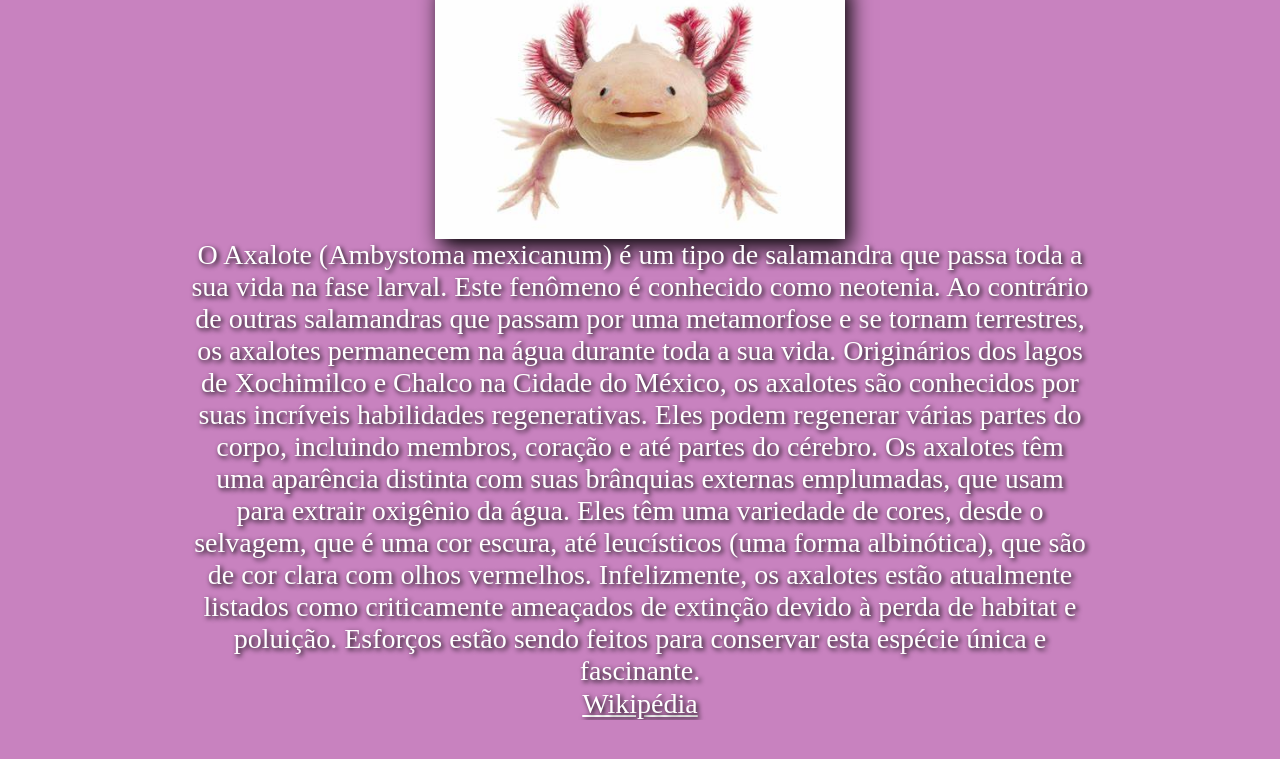
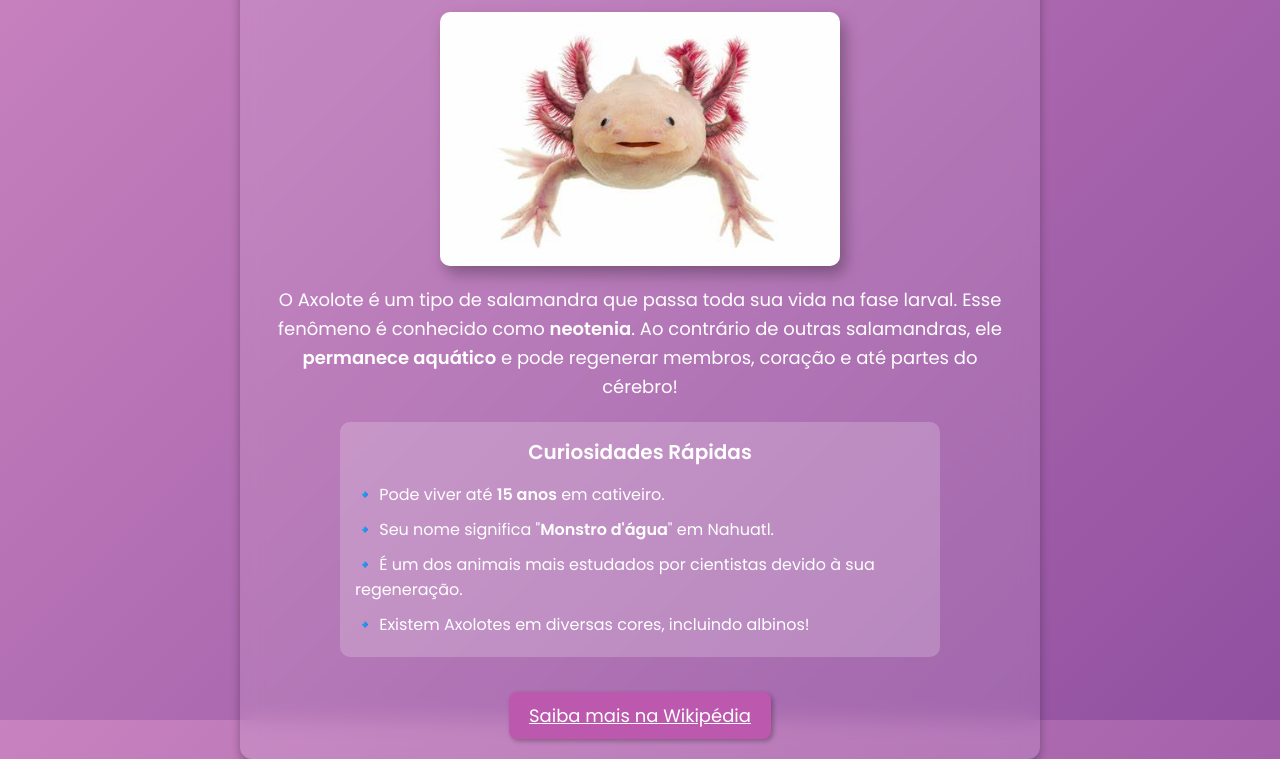
Before and after one commit to nathanaelreis/Axalote, a plain HTML site: page index.html in a window 1280 px wide. Shown: the part 80-839 px from the top of the page. Before the commit the page ends 800 px from the top, so only its background shows below. Drawn offline with Linux system fonts and the light colour scheme.

Commit message:
ATUALIZAÇÃO TOTAL
ESTILO, FONTES E ADIÇÃO DE INFORMAÇÕES EXTRAS.

```diff
--- a/index.html
+++ b/index.html
@@ -1,20 +1,31 @@
 <!DOCTYPE html>
-<html lang="en">
+<html lang="pt">
 <head>
     <meta charset="UTF-8">
     <meta name="viewport" content="width=device-width, initial-scale=1.0">
+    <title>Axalote - A Salamandra Fascinante</title>
     <link rel="stylesheet" href="./style/style.css">
-    <title>Axalote</title>
+    <link href="https://fonts.googleapis.com/css2?family=Poppins:wght@300;400;600&display=swap" rel="stylesheet">
 </head>
 <body>
     <section class="main">
-        <h1 >Ambystoma mexicanum</h1>
-        <img src="./img/axalote.jpeg" alt="Axalot imagem" id="img">
-        <p>O Axalote (Ambystoma mexicanum) é um tipo de salamandra que passa toda a sua vida na fase larval. Este fenômeno é conhecido como neotenia. Ao contrário de outras salamandras que passam por uma metamorfose e se tornam terrestres, os axalotes permanecem na água durante toda a sua vida.
-            Originários dos lagos de Xochimilco e Chalco na Cidade do México, os axalotes são conhecidos por suas incríveis habilidades regenerativas. Eles podem regenerar várias partes do corpo, incluindo membros, coração e até partes do cérebro.
-            Os axalotes têm uma aparência distinta com suas brânquias externas emplumadas, que usam para extrair oxigênio da água. Eles têm uma variedade de cores, desde o selvagem, que é uma cor escura, até leucísticos (uma forma albinótica), que são de cor clara com olhos vermelhos.
-            Infelizmente, os axalotes estão atualmente listados como criticamente ameaçados de extinção devido à perda de habitat e poluição. Esforços estão sendo feitos para conservar esta espécie única e fascinante.</p>
-        <a href="https://pt.wikipedia.org/wiki/Ambystoma_mexicanum" target="_blank">Wikipédia</a>
+        <h1>Axolote (Ambystoma mexicanum)</h1>
+        <h2>A salamandra que nunca cresce</h2>
+        <img src="./img/axalote.jpeg" alt="Imagem de um Axalote" id="img">
+
+        <p>O Axolote é um tipo de salamandra que passa toda sua vida na fase larval. Esse fenômeno é conhecido como <b>neotenia</b>. Ao contrário de outras salamandras, ele <b>permanece aquático</b> e pode regenerar membros, coração e até partes do cérebro!</p>
+
+        <div class="info-box">
+            <h3>Curiosidades Rápidas</h3>
+            <ul>
+                <li>🔹 Pode viver até <b>15 anos</b> em cativeiro.</li>
+                <li>🔹 Seu nome significa "<b>Monstro d'água</b>" em Nahuatl.</li>
+                <li>🔹 É um dos animais mais estudados por cientistas devido à sua regeneração.</li>
+                <li>🔹 Existem Axolotes em diversas cores, incluindo albinos!</li>
+            </ul>
+        </div>
+
+        <a href="https://pt.wikipedia.org/wiki/Ambystoma_mexicanum" target="_blank" class="btn">Saiba mais na Wikipédia</a>
     </section>
 </body>
 </html>
--- a/style/style.css
+++ b/style/style.css
@@ -1,45 +1,108 @@
-*{
+/* Reset */
+* {
     margin: 0;
     padding: 0;
     box-sizing: border-box;
-    text-decoration: none;
-    font-size: 28px;
+    font-family: 'Poppins', sans-serif;
 }
 
-body{
-    background: var(--clr-04);
+:root {
+    --clr-bg: linear-gradient(135deg, rgb(200, 130, 191), rgb(145, 80, 160));
+    --clr-text: #fff;
+    --clr-shadow: rgba(0, 0, 0, 0.3);
+    --clr-highlight: rgb(189, 88, 175);
 }
 
-:root{
-    --clr-01:#fff;
-    --clr-02:#000;
-    --clr-03:rgb(189, 88, 175);
-    --clr-04:rgb(200, 130, 191);
+body {
+    background: var(--clr-bg);
+    color: var(--clr-text);
+    display: flex;
+    justify-content: center;
+    align-items: center;
+    height: 100vh;
+    text-align: center;
+    padding: 20px;
 }
-.main{
-    color: var(--clr-01);
+
+/* Container Principal */
+.main {
     display: flex;
     flex-direction: column;
     align-items: center;
-    justify-content: space-around;
-    width: 100vw;
-    height: 100vh;
-    text-shadow: 2px 2px 5px var(--clr-02);
-}
-.main h1{
-    font-size: 50px;
-}
-.main #img{
-    width: 410px;
-    box-shadow: 5px 8px 20px var(--clr-02);
+    max-width: 800px;
+    padding: 20px;
+    border-radius: 12px;
+    background: rgba(255, 255, 255, 0.1);
+    backdrop-filter: blur(10px);
+    box-shadow: 0 4px 10px var(--clr-shadow);
 }
 
-.main p{
-    width: 900px;
-    text-align:center;
+.main h1 {
+    font-size: 42px;
+    text-shadow: 2px 2px 8px var(--clr-shadow);
 }
 
-.main a{
-    color: var(--clr-01);
-    text-decoration:underline;
+.main h2 {
+    font-size: 22px;
+    font-weight: 300;
+    margin-bottom: 15px;
 }
+
+/* Imagem */
+#img {
+    width: 100%;
+    max-width: 400px;
+    border-radius: 10px;
+    box-shadow: 5px 8px 15px var(--clr-shadow);
+    margin-bottom: 20px;
+}
+
+/* Texto */
+.main p {
+    font-size: 18px;
+    line-height: 1.6;
+    padding: 0 10px;
+}
+
+/* Curiosidades */
+.info-box {
+    background: rgba(255, 255, 255, 0.2);
+    padding: 15px;
+    border-radius: 10px;
+    margin: 20px 0;
+    text-align: left;
+    max-width: 600px;
+}
+
+.info-box h3 {
+    font-size: 20px;
+    margin-bottom: 10px;
+    text-align: center;
+}
+
+.info-box ul {
+    list-style: none;
+    font-size: 16px;
+}
+
+.info-box li {
+    padding: 5px 0;
+}
+
+/* Botão */
+.btn {
+    display: inline-block;
+    margin-top: 15px;
+    padding: 10px 20px;
+    font-size: 18px;
+    color: var(--clr-text);
+    background: var(--clr-highlight);
+    border-radius: 8px;
+    box-shadow: 2px 2px 5px var(--clr-shadow);
+    transition: all 0.3s ease;
+}
+
+.btn:hover {
+    background: #a64ca6;
+    transform: scale(1.05);
+}
```
